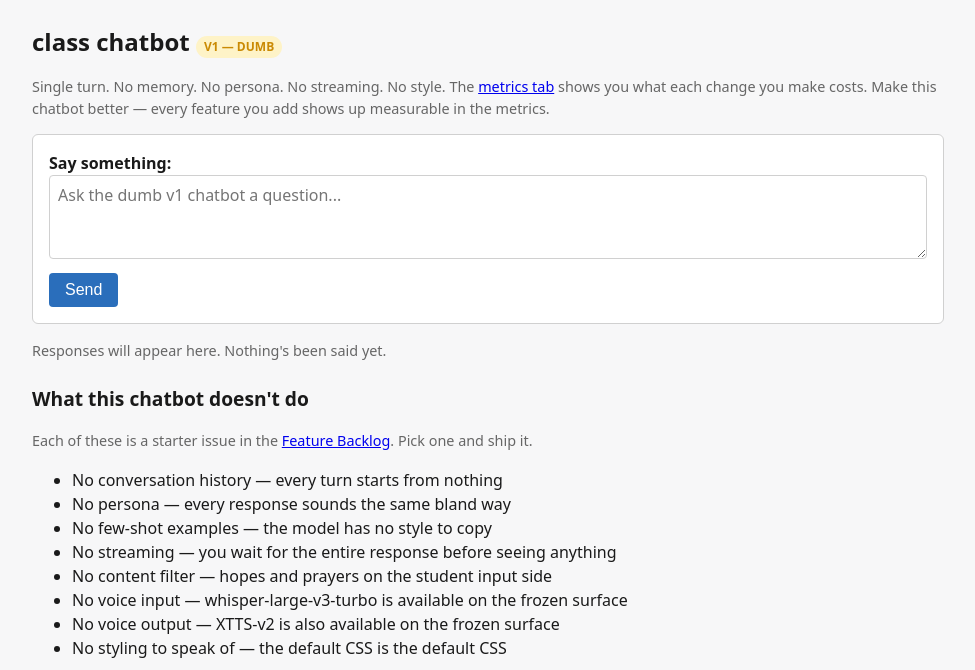
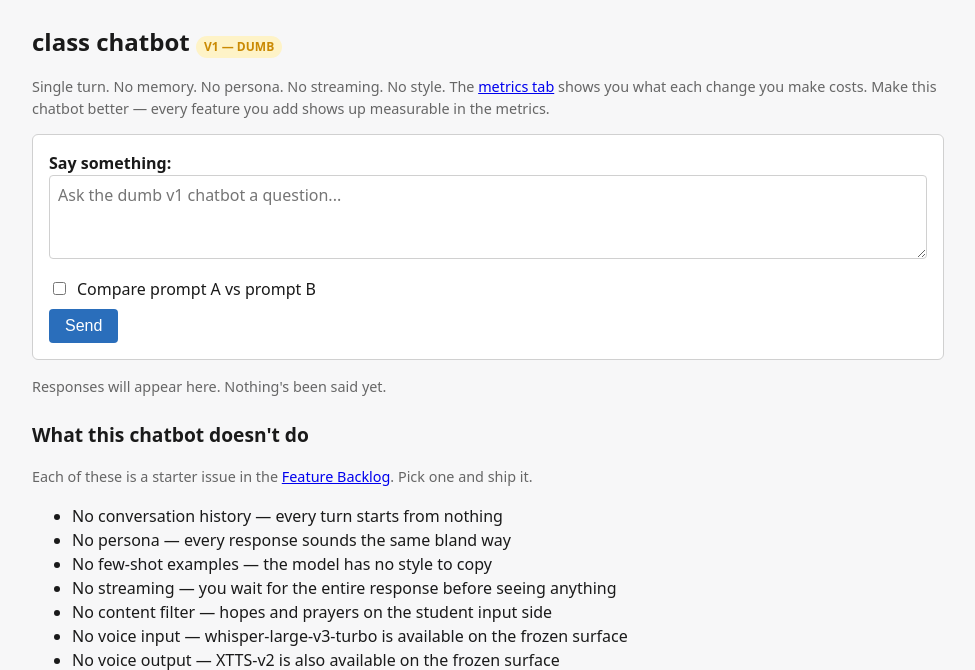
Before and after one commit to wize73-ai/slim, a FastAPI app: template app/templates/chat.html in a window 1280 px wide. Shown: the part 56-726 px from the top of the page, without its empty margins (152-1127 px from the left). Run offline with FastAPI, Linux system fonts and the light colour scheme; the template is opened without the code that fills it, so the values that code supplies are empty; some libraries are stand-ins or nearby versions.

Commit message:
feat: add A/B prompt comparison mode to chat

```diff
--- a/app/main.py
+++ b/app/main.py
@@ -89,13 +89,17 @@ BASELINE_PROMPT = load_baseline()
 # Used by the /guide/chat endpoint — teaches without doing.
 MENTOR_PROMPT = load_mentor()
 
+PROMPT_B_SUFFIX = """
+You are comparing prompt strategies for a classroom exercise.
+Answer as a more structured teaching assistant.
+Be clear, step by step, and slightly more explanatory than the default.
+""".strip()
+
 # ────────────────────────────────────────────────────────────────────────────
 # Templates — search app/templates/ first, then core/templates/ for base.html
 # ────────────────────────────────────────────────────────────────────────────
 
-templates = Jinja2Templates(
-    directory=[str(APP_TEMPLATES_DIR), str(CORE_TEMPLATES_DIR)]
-)
+templates = Jinja2Templates(directory=[str(APP_TEMPLATES_DIR), str(CORE_TEMPLATES_DIR)])
 
 # ────────────────────────────────────────────────────────────────────────────
 # FastAPI app
@@ -109,6 +113,45 @@ if APP_STATIC_DIR.exists():
 # Mount the locked sub-apps. Timing emitter is wired inside create_metrics_app.
 app.mount("/metrics", create_metrics_app(metrics_state))
 app.mount("/ops", create_ops_app(ops_state))
+
+
+def _render_error(
+    message: str,
+    status_code: int = 500,
+    css_class: str = "assistant-response",
+) -> HTMLResponse:
+    """Render a small HTMX-friendly error fragment."""
+    return HTMLResponse(
+        content=(f'<div class="{css_class} error">' f"{html.escape(message)}" "</div>"),
+        status_code=status_code,
+    )
+
+
+async def _collect_output(messages: object, timer: object) -> tuple[str, int]:
+    """Stream a completion and return the joined text and token count."""
+    output_parts = [chunk async for chunk in stream_completion(messages, instrument=timer)]
+    output_text = "".join(output_parts)
+    output_tokens = count_tokens(output_text)
+    return output_text, output_tokens
+
+
+def _submit_flow(
+    request_id: str,
+    messages: object,
+    output_tokens: int,
+) -> None:
+    """Submit token flow data to the observability ring buffer."""
+    ring_buffer.submit_flow(
+        request_id,
+        TokenFlowSnapshot(
+            system_tokens=messages.system_tokens,
+            persona_tokens=messages.persona_tokens,
+            examples_tokens=messages.examples_tokens,
+            history_tokens=messages.history_tokens,
+            user_tokens=messages.user_tokens,
+            output_tokens=output_tokens,
+        ),
+    )
 
 
 @app.get("/", response_class=HTMLResponse)
@@ -152,110 +195,107 @@ async def docs_page(request: Request) -> HTMLResponse:
 
 
 @app.post("/chat", response_class=HTMLResponse)
-async def chat(request: Request, user_message: str = Form(...)) -> HTMLResponse:
-    """Single-turn chat handler. No history, no persona — that's the point.
+async def chat(
+    request: Request,
+    user_message: str = Form(...),
+    compare_mode: str | None = Form(default=None),
+) -> HTMLResponse:
+    """Chat handler with optional A/B prompt comparison mode."""
+    del request
 
-    Students extend by adding those slots to ``build_request()`` as they
-    implement features. The per-turn token-flow snapshot goes into the
-    observability ring buffer so the metrics tab shows what the turn
-    cost.
-    """
-    del request  # unused in v1 — Jinja isn't needed for the response fragment
-
-    # Non-empty validation. In v1 we return an error fragment rather than
-    # 400, so HTMX can swap it into the response area.
     user_message = user_message.strip()
     if not user_message:
-        return HTMLResponse(
-            content='<div class="assistant-response error">Type something first.</div>',
-            status_code=400,
-        )
+        return _render_error("Type something first.", status_code=400)
+
+    is_compare_mode = compare_mode == "true"
 
     try:
-        with instrument() as t:
-            messages = build_request(
-                baseline=BASELINE_PROMPT,
-                user=user_message,
+        if not is_compare_mode:
+            with instrument() as t:
+                messages = build_request(
+                    baseline=BASELINE_PROMPT,
+                    user=user_message,
+                )
+                t.mark("t1")
+
+                output_text, output_tokens = await _collect_output(messages, t)
+                _submit_flow(t.request_id, messages, output_tokens)
+
+            safe_output = html.escape(output_text)
+            response_html = (
+                '<div class="assistant-response">'
+                "<strong>assistant:</strong><br>"
+                f"<pre>{safe_output}</pre>"
+                "</div>"
             )
-            t.mark("t1")
+        else:
+            prompt_a = BASELINE_PROMPT
+            prompt_b = f"{BASELINE_PROMPT}\n\n{PROMPT_B_SUFFIX}"
 
-            output_parts: list[str] = []
-            async for chunk in stream_completion(messages, instrument=t):
-                output_parts.append(chunk)
+            with instrument() as t_a:
+                messages_a = build_request(
+                    baseline=prompt_a,
+                    user=user_message,
+                )
+                t_a.mark("t1")
 
-            output_text = "".join(output_parts)
-            output_tokens = count_tokens(output_text)
+                output_text_a, output_tokens_a = await _collect_output(messages_a, t_a)
+                _submit_flow(t_a.request_id, messages_a, output_tokens_a)
 
-            # Submit the flow snapshot. The timing emitter (wired by
-            # create_metrics_app) will pop this pending flow and create
-            # the full TurnRecord when the instrument exits below.
-            ring_buffer.submit_flow(
-                t.request_id,
-                TokenFlowSnapshot(
-                    system_tokens=messages.system_tokens,
-                    persona_tokens=messages.persona_tokens,
-                    examples_tokens=messages.examples_tokens,
-                    history_tokens=messages.history_tokens,
-                    user_tokens=messages.user_tokens,
-                    output_tokens=output_tokens,
-                ),
+            with instrument() as t_b:
+                messages_b = build_request(
+                    baseline=prompt_b,
+                    user=user_message,
+                )
+                t_b.mark("t1")
+
+                output_text_b, output_tokens_b = await _collect_output(messages_b, t_b)
+                _submit_flow(t_b.request_id, messages_b, output_tokens_b)
+
+            safe_output_a = html.escape(output_text_a)
+            safe_output_b = html.escape(output_text_b)
+
+            response_html = (
+                '<div class="compare-results">'
+                '<div class="assistant-response compare-card">'
+                "<strong>Prompt A — baseline</strong><br>"
+                f"<pre>{safe_output_a}</pre>"
+                "</div>"
+                '<div class="assistant-response compare-card">'
+                "<strong>Prompt B — teaching style</strong><br>"
+                f"<pre>{safe_output_b}</pre>"
+                "</div>"
+                "</div>"
             )
+
     except UpstreamUnavailable:
-        return HTMLResponse(
-            content=(
-                '<div class="assistant-response error">'
-                "The inference service is unavailable right now. "
-                "Try again in a moment."
-                "</div>"
-            ),
+        return _render_error(
+            "The inference service is unavailable right now. Try again in a moment.",
             status_code=503,
         )
     except UpstreamTimeout:
-        return HTMLResponse(
-            content=(
-                '<div class="assistant-response error">'
-                "The inference service timed out. Try a shorter prompt."
-                "</div>"
-            ),
+        return _render_error(
+            "The inference service timed out. Try a shorter prompt.",
             status_code=504,
         )
     except FilterBlocked:
-        # Output filter already redacted any leak; this exception is the
-        # metrics/ops signal that a leak attempt happened.
-        return HTMLResponse(
-            content=(
-                '<div class="assistant-response error">'
-                "Response was filtered for security. Please try rephrasing."
-                "</div>"
-            ),
+        return _render_error(
+            "Response was filtered for security. Please try rephrasing.",
             status_code=502,
         )
     except ChatError:
-        return HTMLResponse(
-            content=(
-                '<div class="assistant-response error">'
-                "Something went wrong with the chat call."
-                "</div>"
-            ),
+        return _render_error(
+            "Something went wrong with the chat call.",
             status_code=500,
         )
 
-    # Render the assistant response. html.escape prevents XSS from any
-    # content the model might produce, including legitimate code samples.
-    safe_output = html.escape(output_text)
-    return HTMLResponse(
-        content=(
-            '<div class="assistant-response">'
-            '<strong>assistant:</strong><br>'
-            f'<pre>{safe_output}</pre>'
-            '</div>'
-        )
-    )
+    return HTMLResponse(content=response_html)
 
 
 @app.post("/guide/chat", response_class=HTMLResponse)
 async def mentor_chat(
-    request: Request, user_message: str = Form(...)  # noqa: ARG001
+    request: Request,
+    user_message: str = Form(...),
 ) -> HTMLResponse:
     """Mentor chatbot on the AI Guide tab. Same backend, teaching prompt.
 
@@ -263,6 +303,8 @@ async def mentor_chat(
     No student overlay, no persona — the mentor is fully locked so
     students can't change it to "write my PR for me."
     """
+    del request
+
     user_message = user_message.strip()
     if not user_message:
         return HTMLResponse(
@@ -273,29 +315,16 @@ async def mentor_chat(
     try:
         with instrument() as t:
             messages = build_request(
-                baseline=MENTOR_PROMPT,  # mentor prompt instead of baseline
+                baseline=MENTOR_PROMPT,
                 user=user_message,
             )
             t.mark("t1")
 
-            output_parts: list[str] = []
-            async for chunk in stream_completion(messages, instrument=t):
-                output_parts.append(chunk)
-
+            output_parts = [chunk async for chunk in stream_completion(messages, instrument=t)]
             output_text = "".join(output_parts)
             output_tokens = count_tokens(output_text)
 
-            ring_buffer.submit_flow(
-                t.request_id,
-                TokenFlowSnapshot(
-                    system_tokens=messages.system_tokens,
-                    persona_tokens=messages.persona_tokens,
-                    examples_tokens=messages.examples_tokens,
-                    history_tokens=messages.history_tokens,
-                    user_tokens=messages.user_tokens,
-                    output_tokens=output_tokens,
-                ),
-            )
+            _submit_flow(t.request_id, messages, output_tokens)
     except UpstreamUnavailable:
         return HTMLResponse(
             content=(
@@ -317,9 +346,7 @@ async def mentor_chat(
     except ChatError:
         return HTMLResponse(
             content=(
-                '<div class="mentor-response error">'
-                "Something went wrong. Try again."
-                "</div>"
+                '<div class="mentor-response error">' "Something went wrong. Try again." "</div>"
             ),
             status_code=500,
         )
--- a/app/templates/chat.html
+++ b/app/templates/chat.html
@@ -17,12 +17,20 @@
   <form hx-post="/chat"
         hx-target="#response"
         hx-swap="innerHTML"
-        hx-disabled-elt="textarea, button"
+        hx-disabled-elt="textarea, button, input"
         hx-indicator="#loading">
     <label for="message"><strong>Say something:</strong></label>
-    <textarea id="message" name="user_message" rows="3"
+    <textarea id="message"
+              name="user_message"
+              rows="3"
               placeholder="Ask the dumb v1 chatbot a question..."
               required></textarea>
+
+    <label class="compare-toggle" for="compare_mode">
+      <input id="compare_mode" type="checkbox" name="compare_mode" value="true">
+      <span>Compare prompt A vs prompt B</span>
+    </label>
+
     <div style="display:flex; align-items:center; gap:0.75rem; margin-top:0.5rem;">
       <button type="submit">Send</button>
       <span id="loading" class="htmx-indicator subtle">waiting on guapo…</span>
@@ -51,10 +59,43 @@
 </ul>
 
 <style>
-  .htmx-indicator { opacity: 0; transition: opacity 0.2s; }
-  .htmx-request .htmx-indicator { opacity: 1; }
-  .assistant-response { padding: 1rem; background: white; border: 1px solid var(--border); border-radius: 4px; margin-top: 1rem; }
-  .assistant-response pre { background: transparent; border: none; padding: 0; white-space: pre-wrap; font-family: inherit; }
-  .assistant-response.error { background: #fef2f2; border-color: var(--err); color: var(--err); }
+  .htmx-indicator {
+    opacity: 0;
+    transition: opacity 0.2s;
+  }
+
+  .htmx-request .htmx-indicator {
+    opacity: 1;
+  }
+
+  .assistant-response {
+    padding: 1rem;
+    background: white;
+    border: 1px solid var(--border);
+    border-radius: 4px;
+    margin-top: 1rem;
+  }
+
+  .assistant-response pre {
+    background: transparent;
+    border: none;
+    padding: 0;
+    white-space: pre-wrap;
+    font-family: inherit;
+  }
+
+  .assistant-response.error {
+    background: #fef2f2;
+    border-color: var(--err);
+    color: var(--err);
+  }
+
+  .compare-toggle {
+    display: flex;
+    align-items: center;
+    gap: 0.5rem;
+    margin-top: 0.75rem;
+    font-weight: 500;
+  }
 </style>
 {% endblock %}
```
